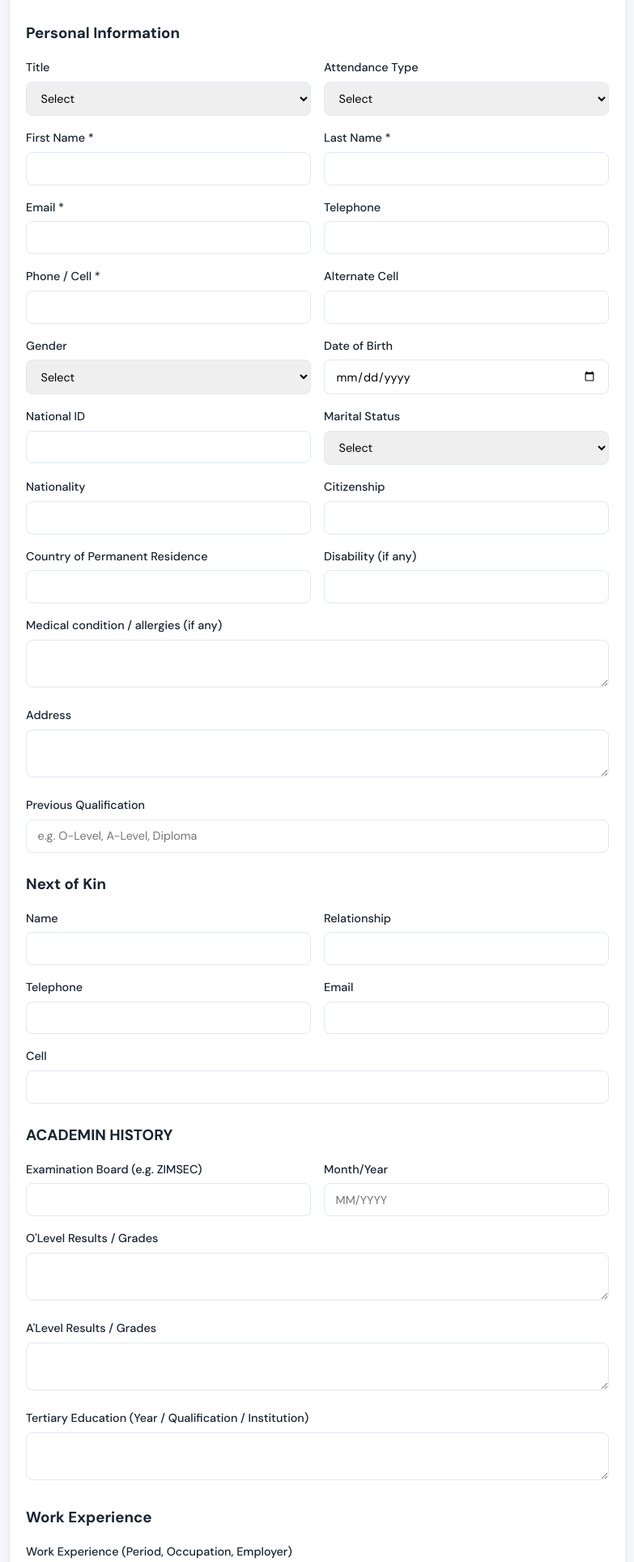
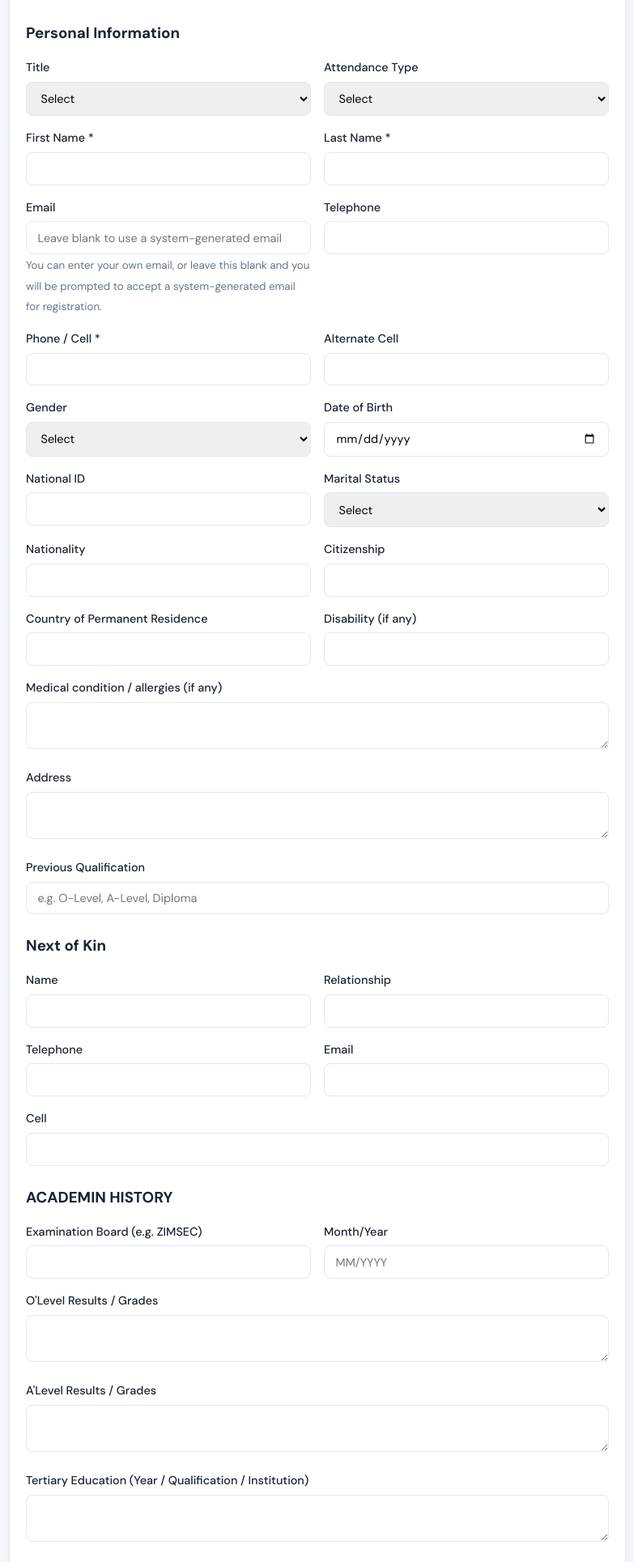
Before and after one commit to amzhuwao/mssht, a PHP site: page /mssht/modules/admissions/apply.php in a window 1280 px wide. Shown: the part 333-2262 px from the top of the page at 81% size, without its empty margins (248-1031 px from the left). Run offline with PHP 8.4, Linux system fonts and the light colour scheme; data comes from the database, SQL or seed files in the repository; some libraries are stand-ins or nearby versions.

Commit message:
modified registration to allow for empty emails to receive system generated email addresses

```diff
--- a/includes/student-auth.php
+++ b/includes/student-auth.php
@@ -162,6 +162,8 @@ function createApplicantPortalAccount(int $applicationId): ?array
            ->execute([$userId, $firstName, $lastName, $phone]);
         $db->prepare('UPDATE applications SET user_id = ? WHERE id = ?')->execute([$userId, $applicationId]);
     }
+
+    $db->prepare('UPDATE applications SET email = ? WHERE id = ?')->execute([$email, $applicationId]);
 
     auditLog('applicant_portal_created', 'application', $applicationId);
 
--- a/modules/admissions/apply.php
+++ b/modules/admissions/apply.php
@@ -251,7 +251,7 @@ if ($_SERVER['REQUEST_METHOD'] === 'POST') {
         </div>
     </div>
     <?php else: ?>
-    <form method="post" enctype="multipart/form-data" class="card">
+    <form method="post" enctype="multipart/form-data" class="card" id="applicationForm">
         <div class="card-body">
             <input type="hidden" name="csrf" value="<?= csrfToken() ?>">
             <h3 style="margin-bottom:1rem;">Program Selection</h3>
@@ -312,8 +312,9 @@ if ($_SERVER['REQUEST_METHOD'] === 'POST') {
             </div>
             <div class="form-row">
                 <div class="form-group">
-                    <label>Email *</label>
-                    <input type="email" name="email">
+                    <label>Email</label>
+                    <input type="email" name="email" id="applicationEmail" placeholder="Leave blank to use a system-generated email">
+                    <small class="text-muted">You can enter your own email, or leave this blank and you will be prompted to accept a system-generated email for registration.</small>
                 </div>
                 <div class="form-group">
                     <label>Telephone</label>
@@ -511,6 +512,46 @@ if ($_SERVER['REQUEST_METHOD'] === 'POST') {
 <script>
 msshtSearchableSelect('applyProgramSearch', 'applyProgramSelect');
 msshtSearchableSelect('applyIntakeSearch', 'applyIntakeSelect');
+
+(function () {
+    var form = document.getElementById('applicationForm');
+    var emailInput = document.getElementById('applicationEmail');
+
+    if (!form || !emailInput) {
+        return;
+    }
+
+    form.addEventListener('submit', function (event) {
+        if (form.dataset.emailPromptHandled === '1') {
+            return;
+        }
+
+        if (emailInput.value.trim() !== '') {
+            return;
+        }
+
+        event.preventDefault();
+
+        var enteredEmail = window.prompt(
+            'Enter an email address for this applicant account, or leave this blank and press OK to use a system-generated email for this registration.',
+            ''
+        );
+
+        if (enteredEmail === null) {
+            emailInput.focus();
+            return;
+        }
+
+        emailInput.value = enteredEmail.trim();
+        form.dataset.emailPromptHandled = '1';
+
+        if (typeof form.requestSubmit === 'function') {
+            form.requestSubmit();
+        } else {
+            form.submit();
+        }
+    });
+})();
 </script>
 
 </body>
```
